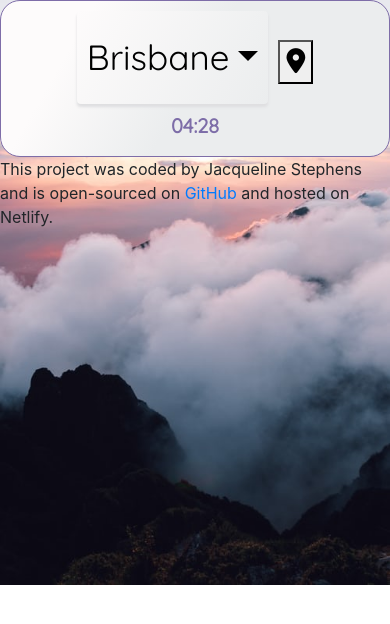
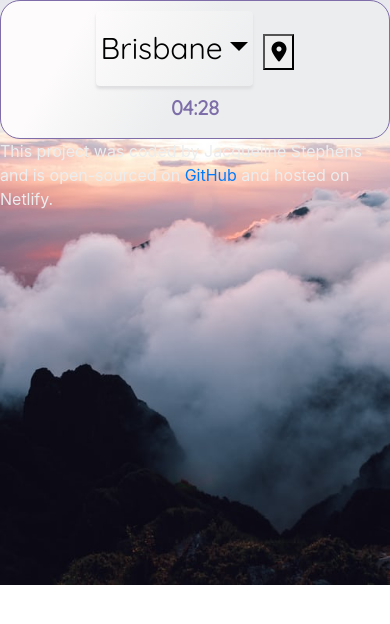
Before and after one commit to JStepns/weather-react, a React (Create React App) app: page / in a window 390 px wide. Shown: the top 624 px of the page. Built offline with nearby package versions, Linux system fonts and the light colour scheme; no server answers.

Commit message:
Making app responsive

```diff
--- a/src/App.css
+++ b/src/App.css
@@ -1,6 +1,6 @@
 .App .Container {
   background-image: linear-gradient(120deg, #fdfbfb 20%, #ebedee 50%);
-  max-width: 900px;
+  max-width: 850px;
   max-height: 700px;
   padding: 10px;
   border-radius: 20px;
@@ -8,7 +8,35 @@
   margin: 0 auto;
 }
 .App footer {
-  max-width: 900px;
+  max-width: 850px;
   display: block;
   margin: 0 auto;
 }
+@media (max-width: 576px) {
+  .App .Container {
+    max-width: 450px;
+    max-height: 700px;
+  }
+  .App footer {
+    max-width: 450px;
+  }
+}
+@media (max-width: 768px) {
+  .App .Container {
+    max-width: 550px;
+    max-height: 800px;
+  }
+  .App footer {
+    max-width: 550px;
+  }
+}
+@media (max-width: 992px) {
+  .App .Container {
+    max-width: 650px;
+    max-height: 900px;
+  }
+  .App footer {
+    max-width: 650px;
+    color: #ebedee;
+  }
+}
--- a/src/SearchForm.css
+++ b/src/SearchForm.css
@@ -30,3 +30,16 @@ form {
 .dropdown {
   display: inline-block;
 }
+@media (max-width: 576px) {
+  #dropdownMenu2 {
+    font-size: 30px;
+    padding: 15px 5px;
+  }
+  #current-location-button {
+    font-size: 20px;
+  }
+  #search-box {
+    padding: 0px 40px 0px 0px;
+    font-size: 15px;
+  }
+}
```
Also changed, not shown: 1 other file (tests, documents, lock files or other folders).
